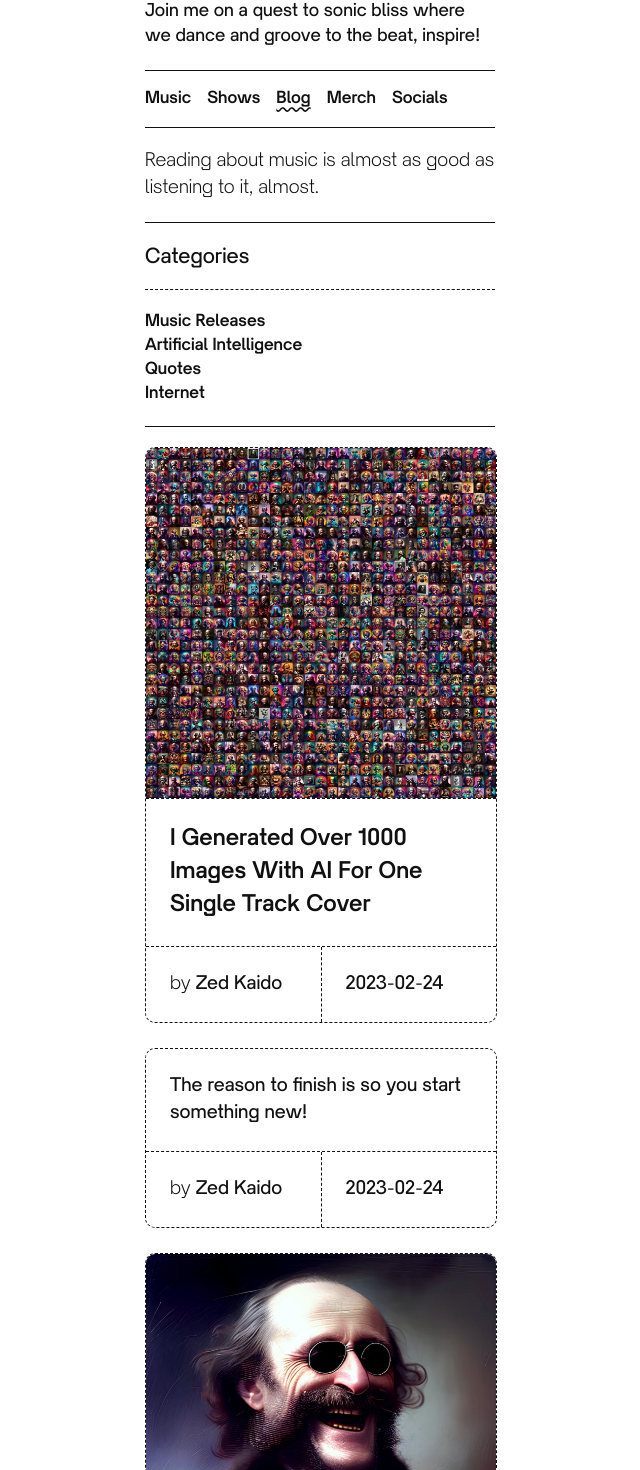
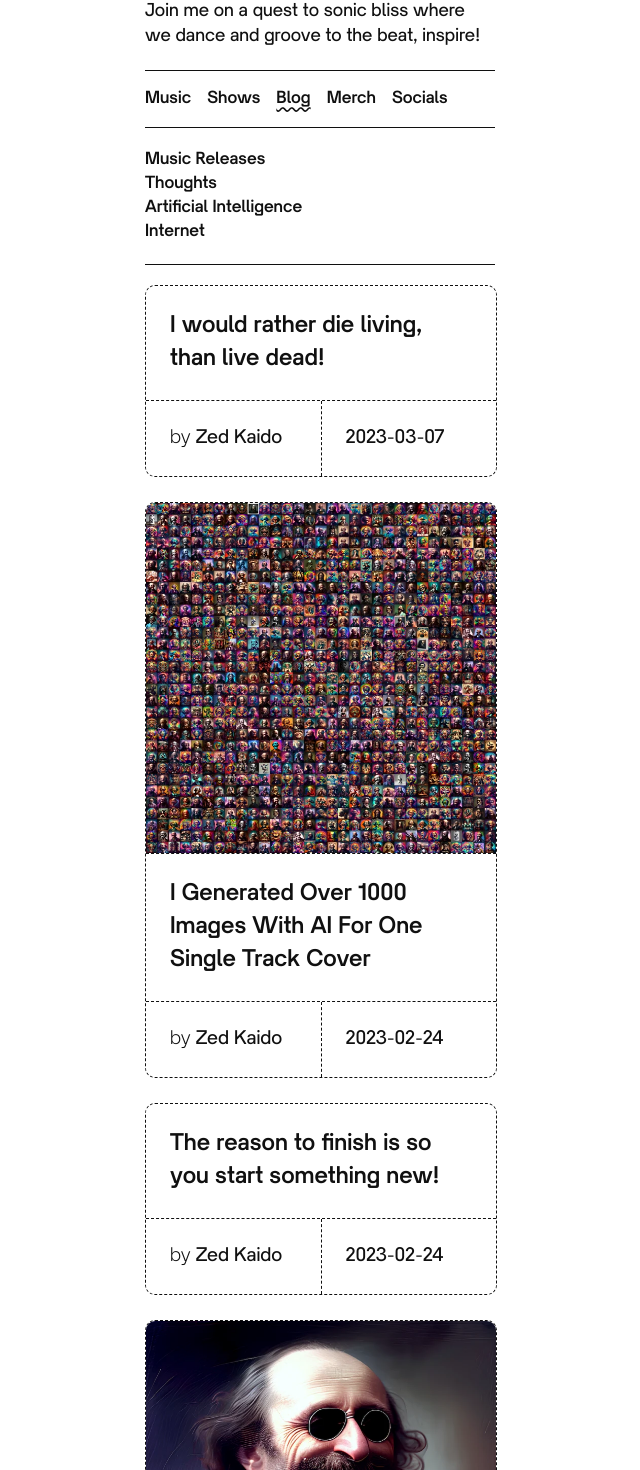
Before and after one commit to zedkaido/website, a SvelteKit app: page /blog in a window 1280 px wide. Shown: the part 253-1723 px from the top of the page, without its empty margins (320-960 px from the left). Built offline with nearby package versions, Linux system fonts and the light colour scheme.

Commit message:
general improvements + email change + category update

```diff
--- a/src/lib/data/posts.json
+++ b/src/lib/data/posts.json
@@ -40,7 +40,7 @@
     "url": "/blog/can-can-offenbach-is-in-the-house",
     "category": "music-releases",
     "title": "Can Can: Offenbach is<br />In The House",
-    "summary": "A psytrance track so wild and free that it doth bring to mind the very essence of revelry and joy",
+    "summary": "A psytrance track so wild and free that it doth bring to mind the very essence of revelry and joy!",
     "thumbnail": "/blog/can-can-offenbach-is-in-the-house/thumbnail.webp",
     "thumbnail_alt": "",
     "date": "2023-02-24",
@@ -49,7 +49,7 @@
 },
     {
     "id": 5,
-    "category": "quotes",
+    "category": "thoughts",
     "title": "The reason to finish is so you start something new!",
     "date": "2023-02-24",
     "updatedDate": "2023-02-24",
@@ -66,5 +66,12 @@
     "date": "2023-02-24",
     "updatedDate": "2023-02-24",
     "author": "Zed Kaido"
+},
+    {
+    "id": 7,
+    "category": "thoughts",
+    "title": "I would rather die living,<br/> than live dead!",
+    "date": "2023-03-07",
+    "author": "Zed Kaido"
 }
 ]
--- a/src/routes/+layout.svelte
+++ b/src/routes/+layout.svelte
@@ -61,7 +61,8 @@
         </main>
     </div>
     <div id="emailSubscriptionWrapper">
-        <p>Join my email list & telegram channel to get a front-row seat on all things Zed Kaido. From blog posts and music releases to special promotions, you won't miss a single beat. Let's connect!</p>
+        <h3>Get a front-row seat!</h3>
+        <p>I don't use social media, so I invite you to join my email list and telegram channel, where I post top notch stuff! Let's connect!</p>
         <form id="follow-form" class="input-with-button" action="https://app.gumroad.com/follow_from_embed_form" method="post" style="--accent:var(--accent);--contrast-accent:var(--contrast-accent)" target="_blank">
             <input type="hidden" name="seller_id" value="1078182701802"/>
             <input id="input" type="email" placeholder="Your email address" name="email" value=""/>
@@ -77,7 +78,17 @@
         </a>
     </div>
     <div id="emailWrapper">
-        <a id="email" href="mailto:contact@zedkaido.com">contact@zedkaido.com</a>
+        <span>
+            To get in touch with me:
+        </span>
+        <a id="email" href="mailto:cc@zedkaido.com">cc@zedkaido.com</a>
+        <div class="spacer" />
+        <div style="justify-content: right">
+            <span>
+                To book me for a show:
+            </span>
+            <a id="email" href="mailto:bookings@zedkaido.com">bookings@zedkaido.com</a>
+        </div>
     </div>
     <div id="footer">
         <p class="address" target="_blank">
@@ -86,13 +97,17 @@
         <p class="address" target="_blank">
             <span style="font-family: var(--semi-bold-font);">monero:</span>44UgnirYY4cM6yhJYHpqb6HTiPbeyJQmviaQLvuvN6MkJEShpDmBCoe26kWvYhcCTECHGoUrTHYoefNGtpW4G12kQC7x3vY
         </p>
+    <div class="divider"/>
+    <div class="spacer"/>
         <a class="address" target="_blank" href="https://www.buymeacoffee.com/zedkaido">
             <span style="font-family: var(--semi-bold-font);">buymeacoffee.com/zedkaido</span>
         </a>
     </div>
     <div class="divider"/>
     <div class="spacer"/>
-    <p>Designed & Developed with ♥ by Zed Kaido.
+    <p>
+        Designed & Developed with ♥ by Zed Kaido.
+        <br />
         Licenced under <a href="/license.txt" target="_blank">GPLv3</a> <a href="https://gitlab.com/zedkaido/website" target="_blank">[ Gitlab |</a> <a href="https://github.com/zedkaido/website" target="_blank">Github ]</a>
     </p>
     <div class="spacer"/>
--- a/src/routes/blog/+page.svelte
+++ b/src/routes/blog/+page.svelte
@@ -12,18 +12,12 @@
  import { onMount } from 'svelte';
 </script>
 
-<div class="header">
-    <h5>Reading about music is almost as good as listening to it, almost.</h5>
-</div>
 <div class="spacer"/>
 
 <div class="categories">
-    <h4>Categories</h4>
-    <div class="dashedDivider"/>
-    <div class="spacer"/>
     <a href="/blog/categories/music-releases">Music Releases</a>
+    <a href="/blog/categories/thoughts">Thoughts</a>
     <a href="/blog/categories/artificial-intelligence">Artificial Intelligence</a>
-    <a href="/blog/categories/quotes">Quotes</a>
     <a href="/blog/categories/internet">Internet</a>
 </div>
 <div class="spacer"/>
--- a/src/routes/blog/PostListTemplate.svelte
+++ b/src/routes/blog/PostListTemplate.svelte
@@ -1,6 +1,5 @@
 <script>
  import PostCard from './PostCard.svelte';
- import QuoteCard from './QuoteCard.svelte';
  export let posts;
  posts.sort((a, b) => b.id - a.id);
 </script>
@@ -8,11 +7,7 @@
 <section>
     <div class="posts">
         {#each posts as post}
-            {#if post.category === "quotes"}
-                <QuoteCard post={post} />
-            {:else}
-                <PostCard post={post} />
-            {/if}
+            <PostCard post={post} />
         {/each}
     </div>
 </section>
--- a/src/routes/blog/PostTemplate.svelte
+++ b/src/routes/blog/PostTemplate.svelte
@@ -36,7 +36,7 @@
     <div class="spacer"/>
 
     {#if author}
-        Written by <h3 class="noMargin">{author}</h3>
+        Drafted by <h3 class="noMargin">{author}</h3>
     {/if}
 </section>
 
--- a/src/routes/blog/QuoteCard.svelte
+++ /dev/null
@@ -1,69 +0,0 @@
-<script>
- export let post;
-</script>
-
-<div class="post">
-    {#if post?.thumbnail}
-        <img class={"postThumbnail" + (post.title || post.summary || post.author || post.date ? " borderBottom" : "")} src={post.thumbnail} alt={post.thumbnail_alt} />
-    {/if}
-
-    {#if post?.title}
-        <div class={"postTitle" + (post.summary || post.author || post.date ? " borderBottom" : "") + " zeroMargin"}>
-            <h5>{@html post.title}</h5>
-        </div>
-    {/if}
-
-    {#if post?.summary}
-        <div class={"postSummary" + (post.author || post.date ? " borderBottom" : "") + " zeroMargin"}>
-            <p>{@html post.summary}&hellip;</p>
-        </div>
-    {/if}
-
-    <div class="row">
-        {#if post?.author}
-            <div class={"postAuthor" + (post.date ? " borderRight" : "") + " zeroMargin"}>
-                <h5><span style="font-family: var(--light-font);">by</span> {post.author}</h5>
-            </div>
-        {/if}
-        {#if post?.date}
-            <div class="postDate zeroMargin">
-                <h5>{post.date}</h5>
-            </div>
-        {/if}
-    </div>
-</div>
-
-<style>
- .post {
-     display: flex;
-     flex-direction: column;
-     width: 100%;
-     border: var(--quote-border);
-     border-radius: var(--default-border-radius);
-     overflow: hidden;
-     text-decoration: none;
-     text-underline-offset: 0px;
- }
-
- .postThumbnail {
-     width: 100%;
- }
-
- .postTitle {
-     padding: var(--default-padding);
- }
-
- .postSummary {
-     padding: var(--default-padding);
- }
-
- .postAuthor {
-     width: 50%;
-     padding: var(--default-padding);
- }
-
- .postDate {
-     width: 50%;
-     padding: var(--default-padding);
- }
-</style>
--- a/src/routes/blog/categories/quotes/+page.svelte
+++ b/src/routes/blog/categories/thoughts/+page.svelte
@@ -1,5 +1,5 @@
 <svelte:head>
-    <title>Quotes | Blog | Zed Kaido</title>
+    <title>Thoughts | Blog | Zed Kaido</title>
     <meta
         name="description"
         content="Changing The world one quote at a time"/>
@@ -10,12 +10,12 @@
  import PostListTemplate from '../../PostListTemplate.svelte';
  import posts from '$lib/data/posts.json';
 
- const categoryPosts = posts.filter((post) => post.category === "quotes").sort((a, b) => b.id - a.id);
+ const categoryPosts = posts.filter((post) => post.category === "thoughts").sort((a, b) => b.id - a.id);
 </script>
 
 <section>
     <div class="header">
-        <a href="/blog">Blog</a> > <h3 class="noMargin medium-font">Quotes</h3>
+        <a href="/blog">Blog</a> > <h3 class="noMargin medium-font">Thoughts</h3>
     </div>
     <div class="spacer"/>
 
--- a/src/routes/sitemap.xml/+server.js
+++ b/src/routes/sitemap.xml/+server.js
@@ -22,7 +22,7 @@ export async function GET({ setHeaders }) {
       xmlns:xhtml="http://www.w3.org/1999/xhtml">
       <url>
         <loc>${website}</loc>
-        <lastmod>2023-03-03</lastmod>
+        <lastmod>2023-03-07</lastmod>
       </url>
       <url>
         <loc>${website}/events</loc>
@@ -49,8 +49,8 @@ export async function GET({ setHeaders }) {
         <lastmod>2023-02-21</lastmod>
       </url>
       <url>
-        <loc>${website}/blog/categories/quotes</loc>
-        <lastmod>2023-02-24</lastmod>
+        <loc>${website}/blog/categories/thoughts</loc>
+        <lastmod>2023-03-07</lastmod>
       </url>
       ${posts
         .map(
```
